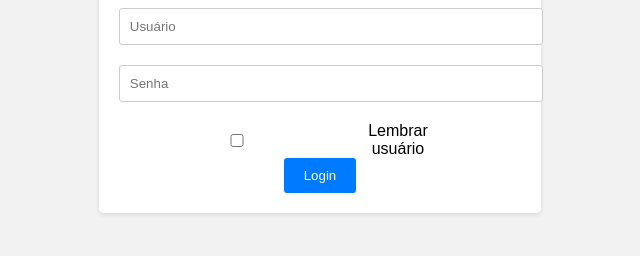
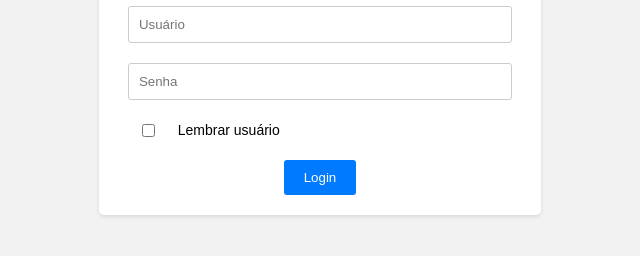
Before and after one commit to JokerKaua/tela-de-login, a plain HTML site: page index.html in a window 1280 px wide. Shown: the part 338-594 px from the top of the page, without its empty margins (320-960 px from the left). Drawn offline with Linux system fonts and the light colour scheme.

Commit message:
Parcialmente estilizado

```diff
--- a/style.css
+++ b/style.css
@@ -16,15 +16,30 @@ body {
     text-align: center;
   }
 
+  .login-container h2 {
+    margin-bottom: 20px;
+  }
+
   input {
-    width: 100%;
+    width: 90%;
     padding: 10px;
     margin: 10px 0;
     border: 1px solid #ccc;
     border-radius: 3px;
   }
 
+  .lembrar {
+    display: flex;
+    font-size: 14px;
+    align-items: center;
+    margin-top: 10px;
+    width: 40%;
+    height: 20px;
+    white-space: nowrap;
+  }
+
   button {
+    margin-top: 20px;
     background-color: #007bff;
     color: #fff;
     border: none;
@@ -36,11 +51,3 @@ body {
   button:hover {
     background-color: #0056b3;
   }
-
-  .lembrar  {
-    width: 80%;
-    display: flex;
-    align-items: center;
-    margin-top: 10px;
-    margin-right: 200px;
-  }
```
Also changed, not shown: index.html (+2 -1 lines).
